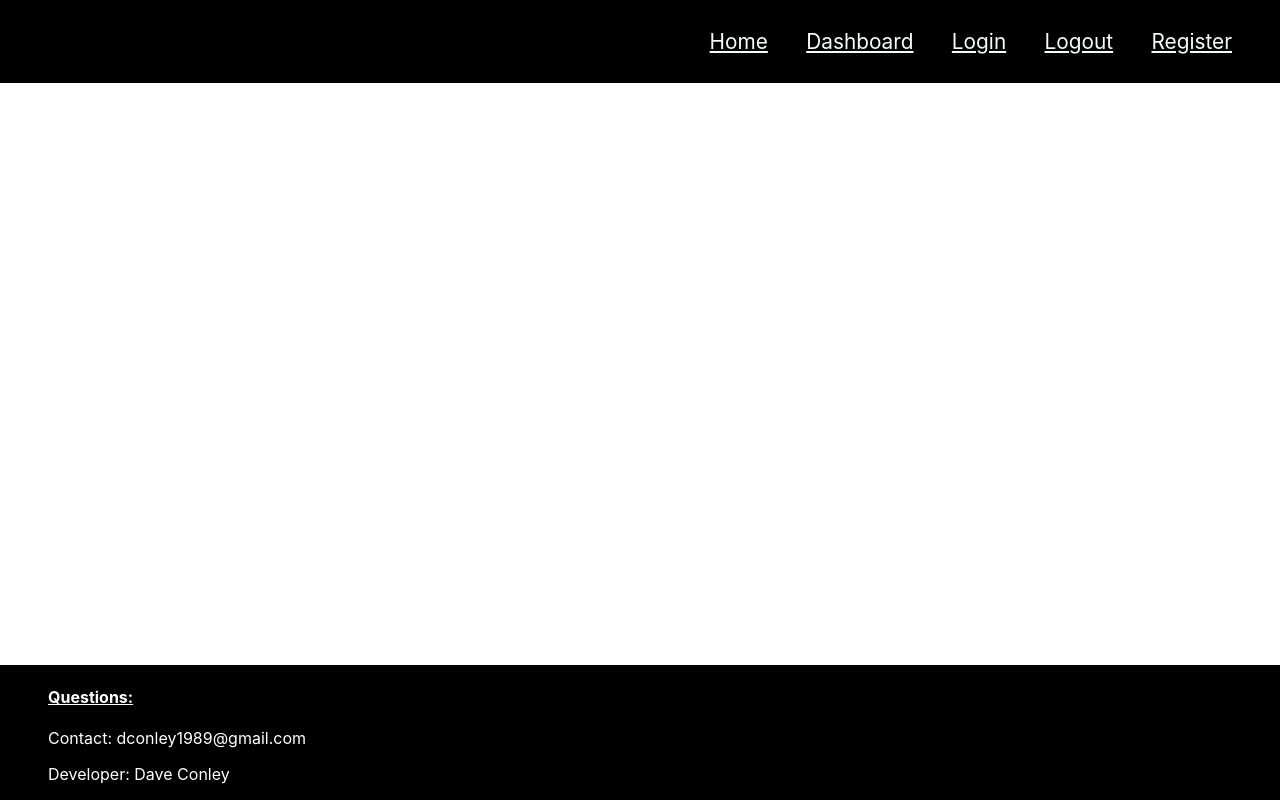
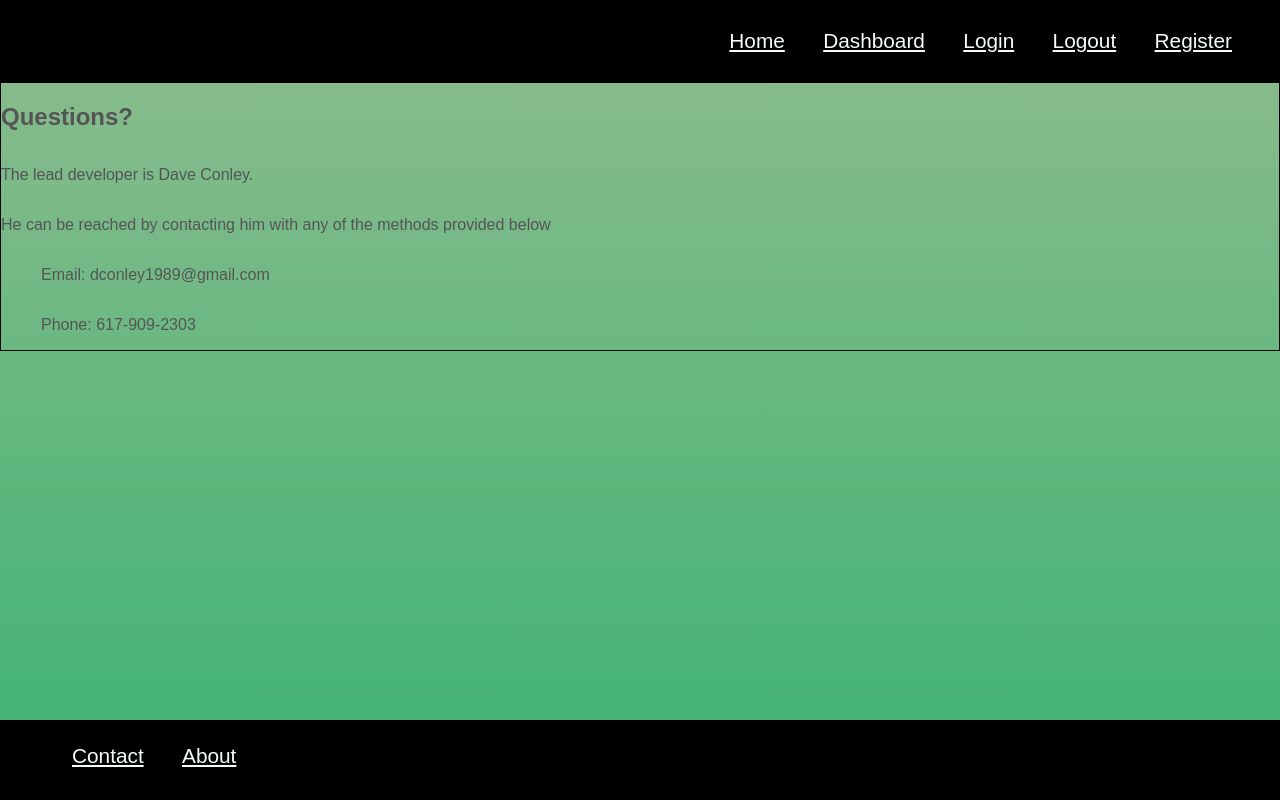
Before and after one commit to dconley1212/unit4buildweekproject, a React (Create React App) app in the folder client/: page /contact in a window 1280 px wide. Built offline with nearby package versions, Linux system fonts and the light colour scheme.

Commit message:
updated the footer to have links to additional components that either have been added or will be added soon. And made the component and general structure of the contact page

```diff
--- a/client/src/Components/App.js
+++ b/client/src/Components/App.js
@@ -7,6 +7,7 @@ import styled, { createGlobalStyle } from "styled-components";
 import AddPlant from "./AddPlant";
 import EditPlant from "./EditPlant";
 import PrivateRoute from "./PrivateRoute";
+import Contact from "./Contact";
 
 // Things to contribute before deploying, the last one I could deploy first and add it later
 //1. Add a footer to each web page
@@ -62,7 +63,7 @@ const StyledSlogan = styled.h2`
   align-items: center;
   font-size: 1.7rem;
   color: #000000;
-  margin: 0px;
+  margin: 1rem;
 `;
 
 const StyledFooter = styled.footer`
@@ -72,14 +73,12 @@ const StyledFooter = styled.footer`
   left: 0;
   right: 0;
   bottom: 0;
+  min-height: 10vh;
 `;
 
-const StyledFooterTitle = styled.h4`
-  margin-left: 3rem;
-  text-decoration: underline;
-`;
-
-const StyledFooterParagraph = styled.p`
+const StyledFooterLinks = styled.div`
+  display: flex;
+  padding: 0.3rem;
   margin-left: 3rem;
 `;
 
@@ -109,6 +108,10 @@ function App() {
           <GlobalStyle />
           <AddPlant />
         </PrivateRoute>
+        <Route path="/contact">
+          <GlobalStyle />
+          <Contact />
+        </Route>
         <PrivateRoute path="/dashboard">
           <GlobalStyle />
           <Dashboard />
@@ -129,11 +132,10 @@ function App() {
         </Route>
       </Switch>
       <StyledFooter>
-        <StyledFooterTitle>Questions:</StyledFooterTitle>
-        <StyledFooterParagraph>
-          Contact: dconley1989@gmail.com
-        </StyledFooterParagraph>
-        <StyledFooterParagraph>Developer: Dave Conley</StyledFooterParagraph>
+        <StyledFooterLinks>
+          <StyledNavLink to="/contact">Contact</StyledNavLink>
+          <StyledNavLink>About</StyledNavLink>
+        </StyledFooterLinks>
       </StyledFooter>
     </div>
   );
--- /dev/null
+++ b/client/src/Components/Contact.js
@@ -0,0 +1,26 @@
+import React from "react";
+import styled from "styled-components";
+
+const StyledContactContainer = styled.div`
+  display: flex;
+  flex-direction: column;
+  justify-content: center;
+  border: 1px solid black;
+`;
+
+const Contact = () => {
+  return (
+    <StyledContactContainer>
+      <h2>Questions?</h2>
+      <p>The lead developer is Dave Conley.</p>
+      <p>
+        He can be reached by contacting him with any of the methods provided
+        below
+      </p>
+      <ul>Email: dconley1989@gmail.com</ul>
+      <ul> Phone: 617-909-2303</ul>
+    </StyledContactContainer>
+  );
+};
+
+export default Contact;
```
